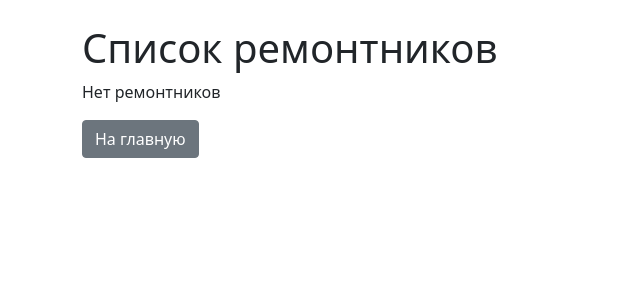
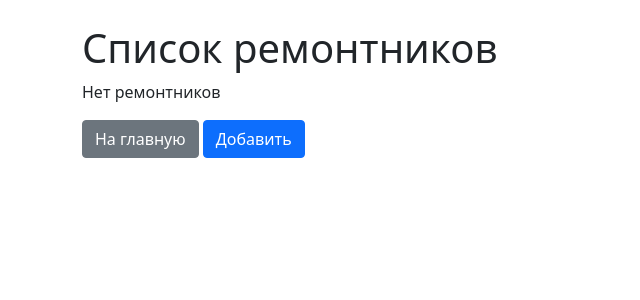
Before and after one commit to botnbot/instrument_control, a Django app: page /repairers/ in a window 1280 px wide. Shown: the part 56-356 px from the top of the page, without its empty margins (0-640 px from the left). Run offline with Django 5.2, Linux system fonts and the light colour scheme; data that the repository does not hold is empty; some libraries are stand-ins or nearby versions.

Commit message:
Удалить button in repairers/repairer_list.html added Добавить button in repairers/repairer_list.html added url for На главную button in repairers/repairer_list.html fix

```diff
--- a/core/templates/core/repairers/repairer_list.html
+++ b/core/templates/core/repairers/repairer_list.html
@@ -28,6 +28,7 @@
         <td>{{ repairer.contact_person }}</td>
         <td>{{ repairer.email }}</td>
         <td> {{ repairer.comment }}</td>
+        <td> <td><a href="{% url 'core:repairer_delete' repairer.pk %}" class="btn btn-danger">Удалить</a></td>
     </tr>
     {% endfor %}
     </tbody>
@@ -36,5 +37,6 @@
 <p>Нет ремонтников</p>
 {% endif %}
 
-<a href="{% url 'core:instrument_list' %}" class="btn btn-secondary">На главную</a>
+<a href="{% url 'core:repairer_list' %}" class="btn btn-secondary">На главную</a>
+<a href="{% url 'core:repairer_create' %}" class="btn btn-primary">Добавить</a>
 {% endblock %}
```
